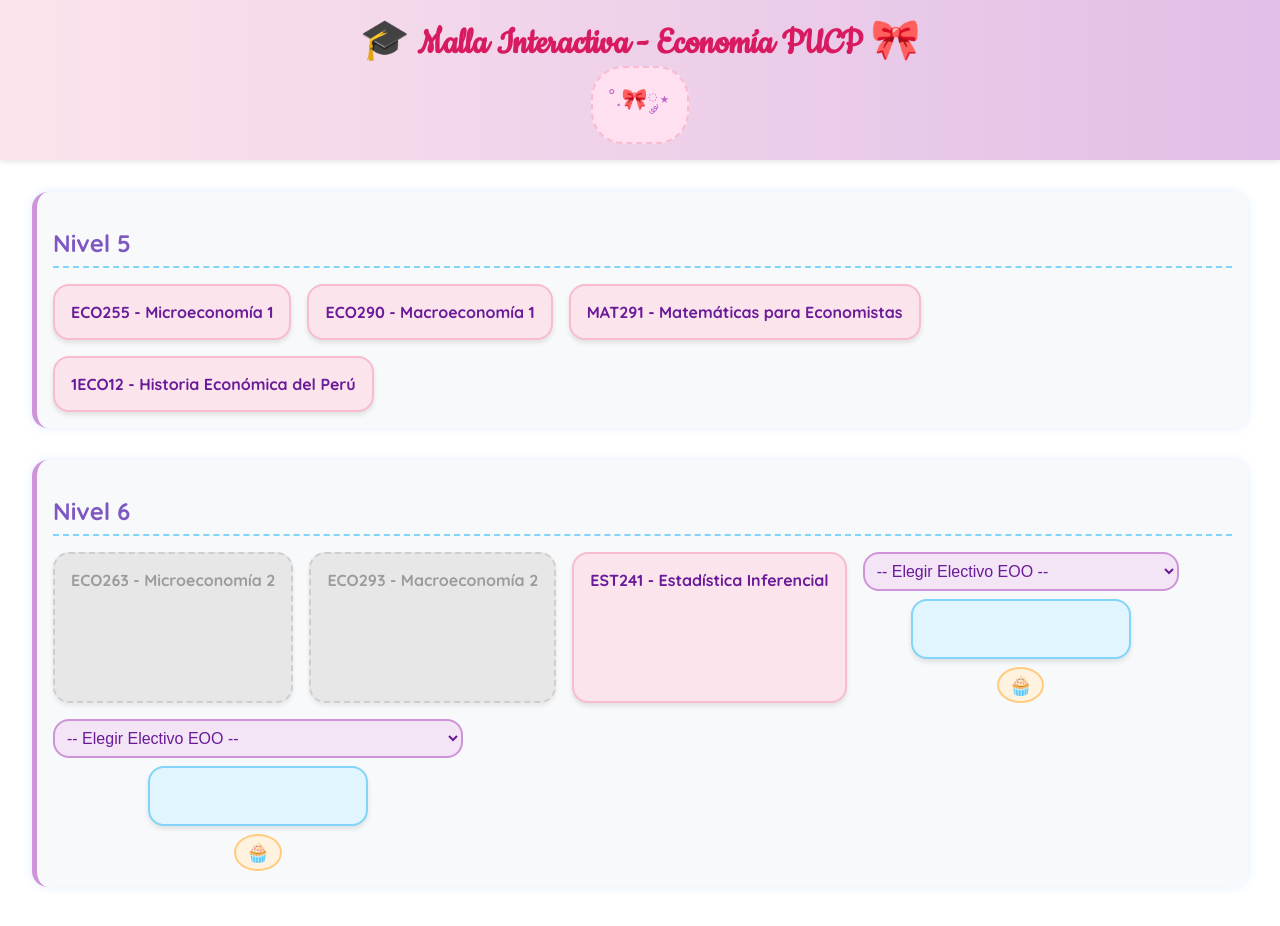
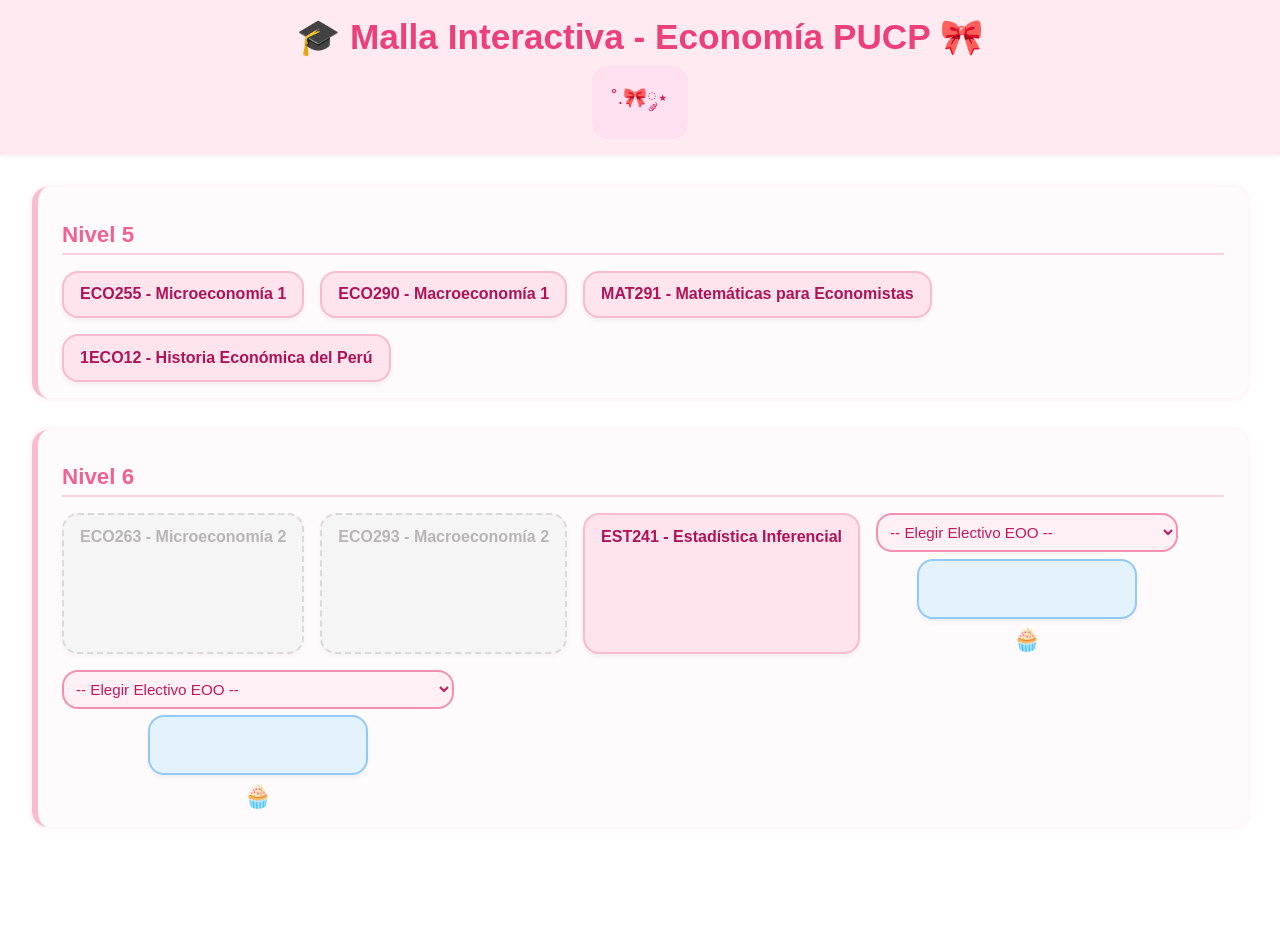
Before and after one commit to angelshavenowings/malla-eco, a plain HTML site: page index.html in a window 1280 px wide. After the commit the page ends 891 px from the top, so only its background shows below. Drawn offline with Linux system fonts and the light colour scheme; a script that the page names is missing.

Commit message:
Update styles.css

```diff
--- a/styles.css
+++ b/styles.css
@@ -1,40 +1,41 @@
 /* styles.css */
 
 body {
-  font-family: 'Quicksand', 'Cookie', cursive, sans-serif;
+  font-family: 'Poppins', sans-serif;
   background-color: #ffffff;
-  color: #5a3368;
+  color: #4a4a4a;
   margin: 0;
   padding: 0;
 }
 
 .header {
-  background: linear-gradient(to right, #fce4ec, #e1bee7);
-  padding: 1rem;
+  background-color: #ffeaf2;
+  padding: 1rem 2rem;
   text-align: center;
-  box-shadow: 0 2px 6px rgba(0, 0, 0, 0.1);
+  box-shadow: 0 2px 6px rgba(0, 0, 0, 0.05);
 }
 
 .header h1 {
   margin: 0;
-  font-family: 'Cookie', cursive;
-  font-size: 2.5rem;
-  color: #d81b60;
+  font-size: 2.2rem;
+  color: #ec407a;
+  font-weight: 600;
 }
 
 #exportarPDF {
   background-color: #ffe0f0;
-  border: 2px dashed #f8bbd0;
-  border-radius: 2rem;
-  font-size: 1.3rem;
-  color: #ba68c8;
-  padding: 0.5rem 1rem;
+  border: none;
+  border-radius: 1rem;
+  font-size: 1.2rem;
+  color: #d81b60;
+  padding: 0.6rem 1.2rem;
   cursor: pointer;
   transition: background 0.3s;
+  margin-top: 0.5rem;
 }
 
 #exportarPDF:hover {
-  background-color: #f3e5f5;
+  background-color: #f8bbd0;
 }
 
 main {
@@ -42,20 +43,21 @@ main {
 }
 
 .nivel {
-  background-color: #f8f9fa;
-  border-left: 5px solid #ce93d8;
+  background-color: #fffafc;
+  border-left: 6px solid #f8bbd0;
   margin-bottom: 2rem;
-  padding: 1rem;
+  padding: 1rem 1.5rem;
   border-radius: 1rem;
-  box-shadow: 0 0 10px rgba(174, 213, 255, 0.4);
+  box-shadow: 0 0 8px rgba(255, 182, 193, 0.3);
 }
 
 .nivel h2 {
-  font-size: 1.5rem;
-  color: #7e57c2;
-  border-bottom: 2px dashed #81d4fa;
-  padding-bottom: 0.5rem;
+  font-size: 1.4rem;
+  color: #f06292;
+  border-bottom: 2px solid #ffd1dc;
+  padding-bottom: 0.3rem;
   margin-bottom: 1rem;
+  font-weight: 600;
 }
 
 .cursos {
@@ -65,16 +67,16 @@ main {
 }
 
 .curso {
-  background-color: #fce4ec;
+  background-color: #ffe3ed;
   border: 2px solid #f8bbd0;
   border-radius: 1rem;
-  padding: 1rem;
+  padding: 0.8rem 1rem;
   min-width: 200px;
   text-align: center;
-  font-weight: bold;
-  color: #6a1b9a;
-  box-shadow: 0 3px 5px rgba(0, 0, 0, 0.1);
-  transition: transform 0.2s;
+  font-weight: 600;
+  color: #ad1457;
+  box-shadow: 0 3px 5px rgba(0, 0, 0, 0.05);
+  transition: transform 0.2s ease;
 }
 
 .curso:hover {
@@ -82,9 +84,9 @@ main {
 }
 
 .curso.bloqueado {
-  background-color: #e0e0e0;
-  border: 2px dashed #bdbdbd;
-  color: #757575;
+  background-color: #f3f3f3;
+  border: 2px dashed #cccccc;
+  color: #999;
   cursor: not-allowed;
   opacity: 0.7;
 }
@@ -93,39 +95,38 @@ main {
   display: flex;
   flex-direction: column;
   align-items: center;
-  gap: 0.5rem;
+  gap: 0.4rem;
 }
 
 .electivo-select {
-  border: 2px solid #ce93d8;
+  border: 2px solid #f48fb1;
   border-radius: 1rem;
   padding: 0.5rem;
-  font-size: 1rem;
-  background-color: #f3e5f5;
-  color: #6a1b9a;
+  font-size: 0.95rem;
+  background-color: #fff0f5;
+  color: #c2185b;
 }
 
 .curso.electivo {
-  background-color: #e1f5fe;
-  border: 2px solid #81d4fa;
-  color: #0277bd;
+  background-color: #e3f2fd;
+  border: 2px solid #90caf9;
+  color: #1565c0;
   min-height: 40px;
   width: 200px;
   padding: 0.5rem;
   border-radius: 1rem;
+  text-align: center;
 }
 
 .cambiar-electivo {
-  background-color: #fff3e0;
-  border: 2px solid #ffcc80;
-  border-radius: 50%;
-  font-size: 1.2rem;
-  padding: 0.3rem 0.6rem;
+  background: none;
+  border: none;
+  font-size: 1.4rem;
   cursor: pointer;
-  transition: transform 0.2s;
+  color: #ec407a;
+  transition: transform 0.2s ease;
 }
 
 .cambiar-electivo:hover {
-  transform: rotate(10deg);
-  background-color: #ffe0b2;
+  transform: scale(1.2);
 }
```
